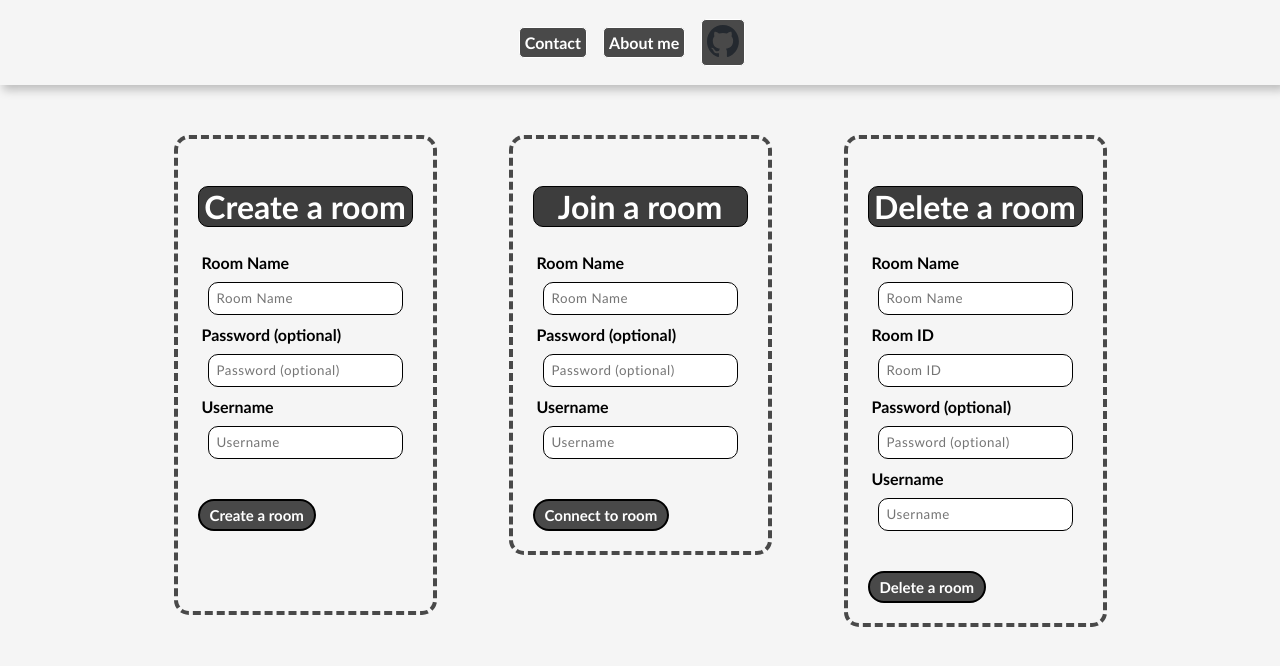
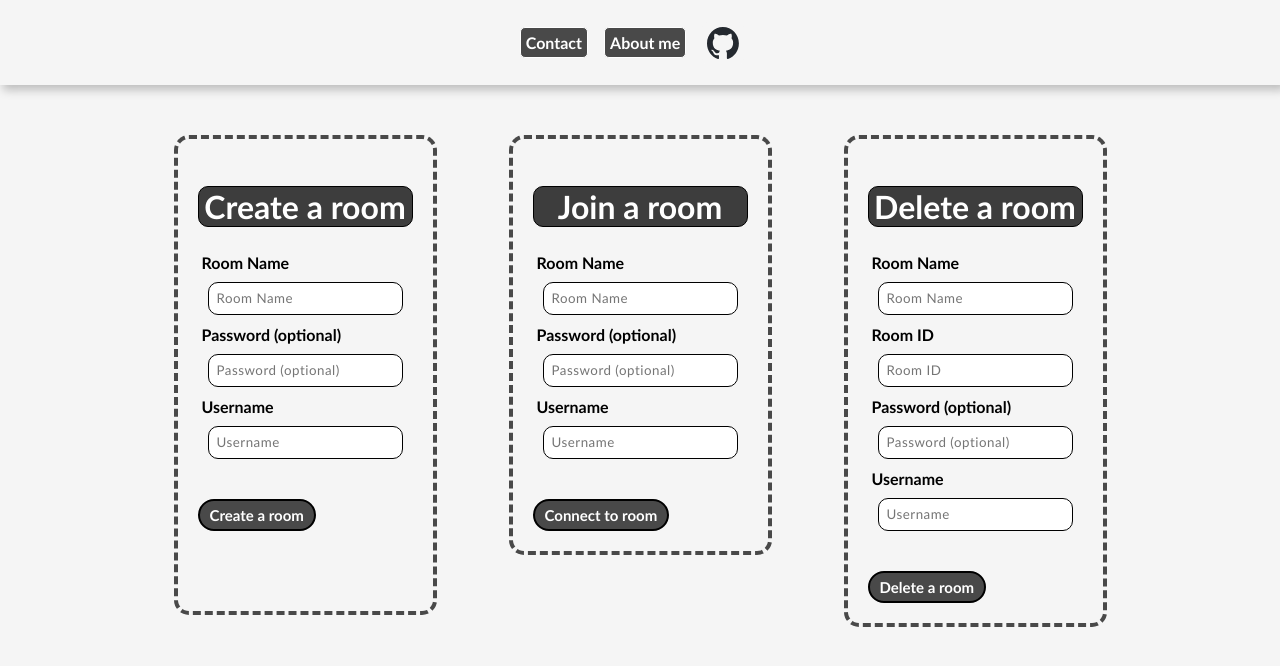
Before and after one commit to neoludolph/chtty, a website built with Vite: page frontend/index.html in a window 1280 px wide. Built offline with nearby package versions, Linux system fonts and the light colour scheme.

Commit message:
Update GitHub icon in header; adjust styles and replace SVG file

```diff
--- a/frontend/index.html
+++ b/frontend/index.html
@@ -12,8 +12,8 @@
       <header>
       <a href="contact.html">Contact</a>
       <a href="about_me.html">About me</a>
-      <a href="https://github.com/neoludolph" target="_blank" rel="noopener noreferrer">
-        <img src="../images/github-mark.svg" alt="GitHub Icon" width="32" height="32">
+      <a href="https://github.com/neoludolph" target="_blank" rel="noopener noreferrer" id="github-mark">
+        <img src="images/github-mark.svg" alt="GitHub Icon" width="32" height="32">
       </a>
     </header>
     </div>
--- a/frontend/style.css
+++ b/frontend/style.css
@@ -23,8 +23,8 @@ header a {
 }
 
 header a:hover {
-    background-color:rgba(73, 73, 73, 0.411);
-    filter: drop-shadow(0 0 8px rgb(61, 61, 61));
+    background-color:rgb(85, 85, 85);
+    border: 1px solid black;
 }
 
 body {
@@ -164,3 +164,10 @@ input::placeholder {
     justify-content: center;
     align-self: center;
 }
+
+#github-mark {
+    background-color: whitesmoke;
+    border: unset;
+    display: flex;
+    justify-content: flex-end;
+}
```
Also changed, not shown: frontend/images/github-mark.svg (renamed from images/github-mark.svg).
